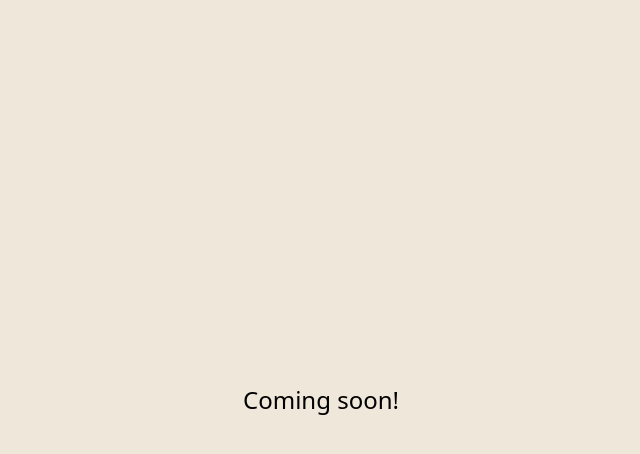
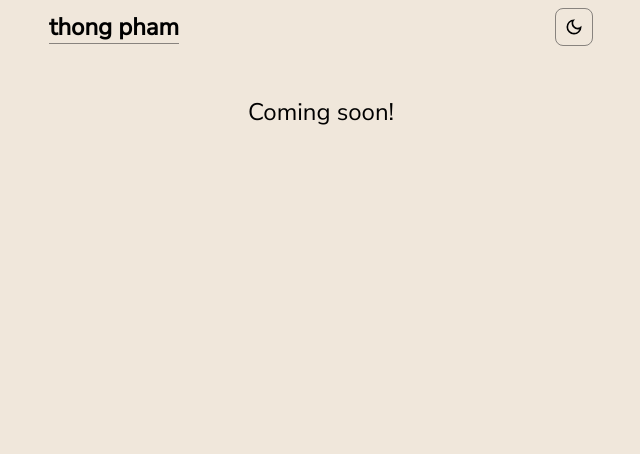
Before and after one commit to thongphamvn/thongpham.dev, a Next.js app: page / in a window 1280 px wide. Shown: the top 454 px of the page, without its empty margins (319-959 px from the left). Built offline with nearby package versions, Linux system fonts and the light colour scheme.

Commit message:
dark mode

```diff
--- /dev/null
+++ b/app/components/Logo.tsx
@@ -0,0 +1,9 @@
+export default function Logo() {
+  return (
+    <div className=''>
+      <h1 className='text-2xl dark:text-white text-black font-semibold mx-4 border-b-[1px] border-[#20202380] dark:border-[#f0e7db]'>
+        thong pham
+      </h1>
+    </div>
+  )
+}
--- /dev/null
+++ b/app/components/NavBar.tsx
@@ -0,0 +1,65 @@
+'use client'
+
+import { useTheme } from 'next-themes'
+import Link from 'next/link'
+import { MdOutlineDarkMode, MdOutlineLightMode } from 'react-icons/md'
+import Logo from './Logo'
+
+// const paths = [
+//   {
+//     name: 'Works',
+//     path: '/works',
+//   },
+//   {
+//     name: 'Posts',
+//     path: '/posts',
+//   },
+// ]
+
+export default function NavBar() {
+  const { theme, setTheme } = useTheme()
+
+  return (
+    <main className='w-full fixed top-0 h-12'>
+      <div className='flex max-w-xl justify-between mx-auto py-2 items-center'>
+        <div className='flex items-center gap-12'>
+          <Link href='/'>
+            <Logo />
+          </Link>
+          {/* {paths.map((path) => (
+            <Link
+              key={path.name}
+              href={path.path}
+              className={classNames(
+                'hover:underline underline-offset-2',
+                'hidden md:block',
+                pathname === path.path && 'underline'
+              )}
+            >
+              <div>{path.name}</div>
+            </Link>
+          ))} */}
+        </div>
+        <div className='flex items-center'>
+          <div className='self-end mr-4'>
+            {theme === 'light' ? (
+              <button
+                className='p-2 rounded-lg border border-[#20202380]'
+                onClick={() => setTheme('dark')}
+              >
+                <MdOutlineDarkMode className='text-xl' />
+              </button>
+            ) : (
+              <button
+                className='p-2 rounded border border-[#f0e7db]'
+                onClick={() => setTheme('light')}
+              >
+                <MdOutlineLightMode className='text-xl' />
+              </button>
+            )}
+          </div>
+        </div>
+      </div>
+    </main>
+  )
+}
--- a/app/layout.tsx
+++ b/app/layout.tsx
@@ -1,8 +1,13 @@
+import { Nunito_Sans } from 'next/font/google'
+import NavBar from './components/NavBar'
 import './globals.css'
+import { Providers } from './providers'
 
 export const metadata = {
-  title: 'Thong Pham',
+  title: 'thongpham.dev',
 }
+
+const font = Nunito_Sans({ subsets: ['latin'], weight: '400' })
 
 export default function RootLayout({
   children,
@@ -11,7 +16,14 @@ export default function RootLayout({
 }) {
   return (
     <html lang='en'>
-      <body className='bg-[#f0e7db]'>{children}</body>
+      <body
+        className={'bg-[#f0e7db] dark:bg-[#20202380] w-full ' + font.className}
+      >
+        <Providers>
+          <NavBar />
+          <main className='pt-12 max-w-xl m-auto'>{children}</main>
+        </Providers>
+      </body>
     </html>
   )
 }
--- a/app/page.tsx
+++ b/app/page.tsx
@@ -1,7 +1,7 @@
 export default function Home() {
   return (
-    <main className='flex min-h-screen flex-col items-center justify-center text-2xl'>
-      <h1>Coming soon!</h1>
+    <main className='flex h-full flex-col items-center justify-center text-2xl'>
+      <h1 className='pt-12'>Coming soon!</h1>
     </main>
   )
 }
--- /dev/null
+++ b/app/posts/page.tsx
@@ -0,0 +1,3 @@
+export default function PostsPage() {
+  return <div>PostsPage</div>
+}
--- /dev/null
+++ b/app/providers.tsx
@@ -0,0 +1,15 @@
+'use client'
+
+import { ThemeProvider } from 'next-themes'
+
+export function Providers({ children }: { children: React.ReactNode }) {
+  return (
+    <ThemeProvider
+      attribute='class'
+      enableSystem={false}
+      themes={['light', 'dark']}
+    >
+      {children}
+    </ThemeProvider>
+  )
+}
--- /dev/null
+++ b/app/works/page.tsx
@@ -0,0 +1,3 @@
+export default function WorkPage() {
+  return <div>WorkPage</div>
+}
--- a/package.json
+++ b/package.json
@@ -13,12 +13,15 @@
     "@types/react": "18.0.35",
     "@types/react-dom": "18.0.11",
     "autoprefixer": "10.4.14",
+    "classnames": "^2.3.2",
     "eslint": "8.38.0",
     "eslint-config-next": "13.3.0",
     "next": "13.3.0",
+    "next-themes": "^0.2.1",
     "postcss": "8.4.21",
     "react": "18.2.0",
     "react-dom": "18.2.0",
+    "react-icons": "^4.8.0",
     "tailwindcss": "3.3.1",
     "typescript": "5.0.4"
   }
--- a/tailwind.config.js
+++ b/tailwind.config.js
@@ -15,4 +15,5 @@ module.exports = {
     },
   },
   plugins: [],
+  darkMode: 'class',
 }
```
Also changed, not shown: 2 other files (tests, documents, lock files or other folders).
